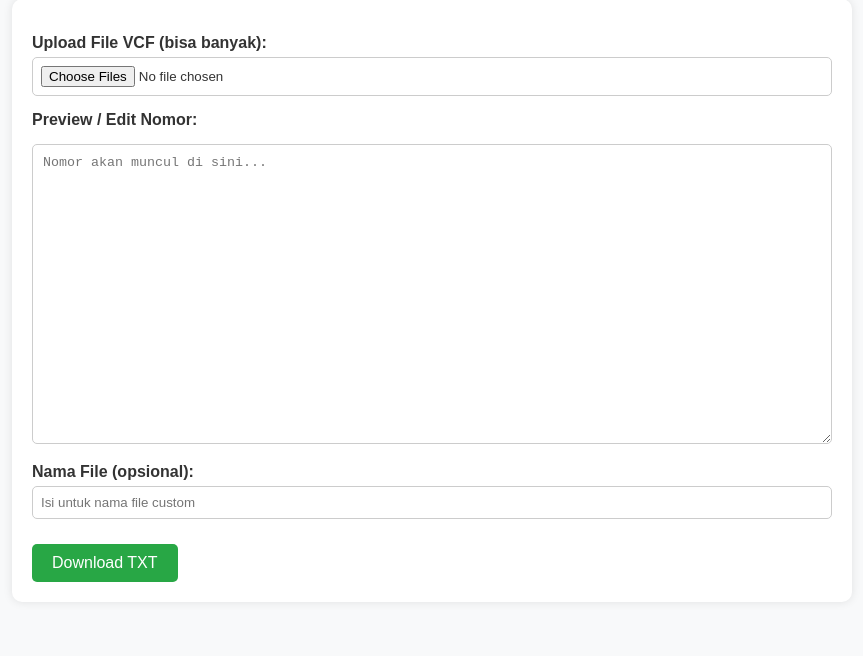
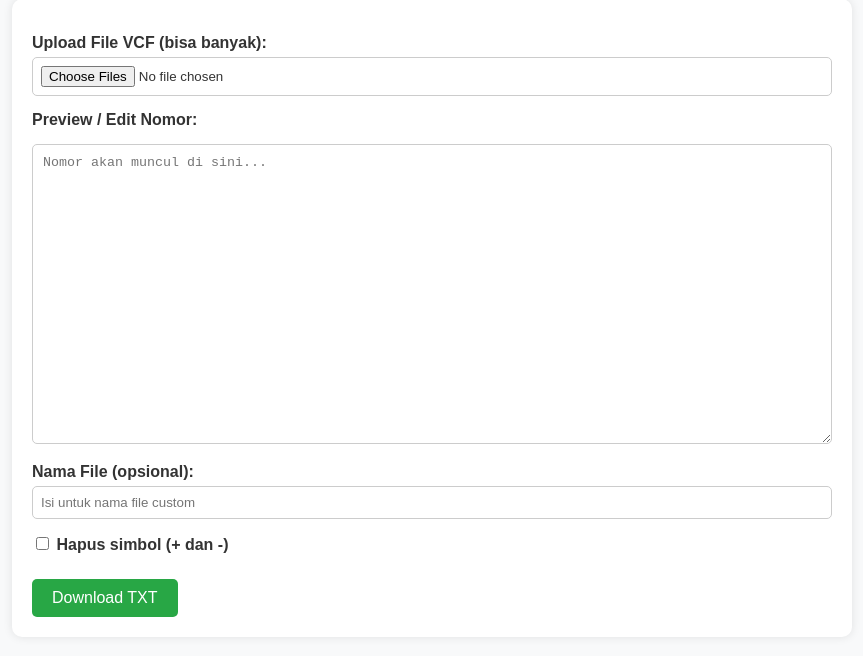
Before and after one commit to drxrwr/drxbalikindatatxt, a plain HTML site: page index.html in a window 1280 px wide. Shown: the part 88-744 px from the top of the page, without its empty margins (208-1071 px from the left). Drawn offline with Linux system fonts and the light colour scheme.

Commit message:
Add checkbox to remove symbols from filename

```diff
--- a/index.html
+++ b/index.html
@@ -17,6 +17,12 @@
     <label for="fileName">Nama File (opsional):</label>
     <input type="text" id="fileName" placeholder="Isi untuk nama file custom">
 
+    <!-- ✔ Tambahan checkbox baru -->
+    <label style="margin-top:15px;">
+      <input type="checkbox" id="cleanSymbols">
+      Hapus simbol (+ dan -)
+    </label>
+
     <div id="countDisplay" style="margin-top:10px; font-weight:bold;"></div>
 
     <button id="downloadBtn">Download TXT</button>
```
